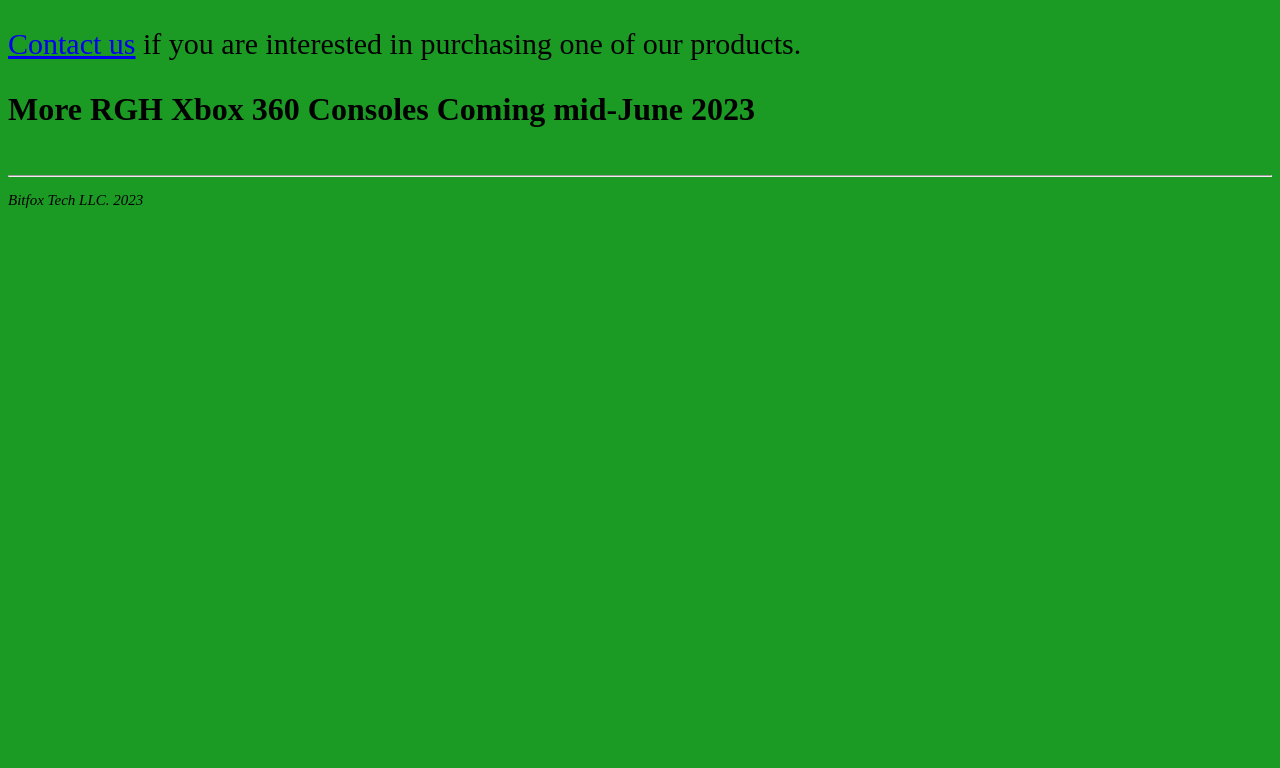
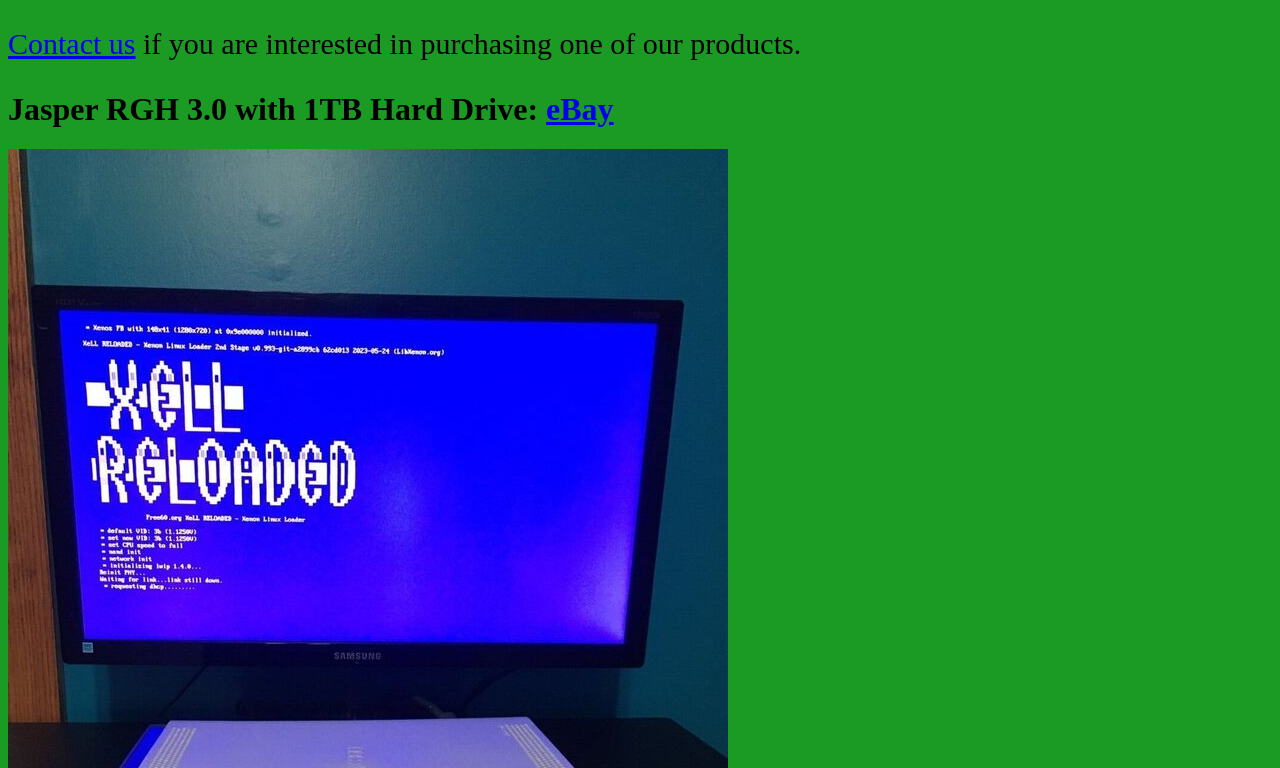
Before and after one commit to bitfoxtech/foxysite, a plain HTML site: page index.html in a window 1280 px wide. Shown: the part 412-1180 px from the top of the page. Before the commit the page ends 800 px from the top, so only its background shows below. Drawn offline with Linux system fonts and the light colour scheme.

Commit message:
adding rgh

```diff
--- a/index.html
+++ b/index.html
@@ -68,7 +68,8 @@
     <p>
         <a href="contact_us.html">Contact us</a> if you are interested in purchasing one of our products.
     </p>
-    <h1>More RGH Xbox 360 Consoles Coming mid-June 2023</h1>
+    <h1>Jasper RGH 3.0 with 1TB Hard Drive: <a href="https://www.ebay.com/itm/185961789396">eBay</a></h1>
+    <img src="images/rgh_01.jpg" alt="Jasper RGH" >
     <br>
 </body>
 <footer>
```
Also changed, not shown: images/rgh_01.jpg (added).
